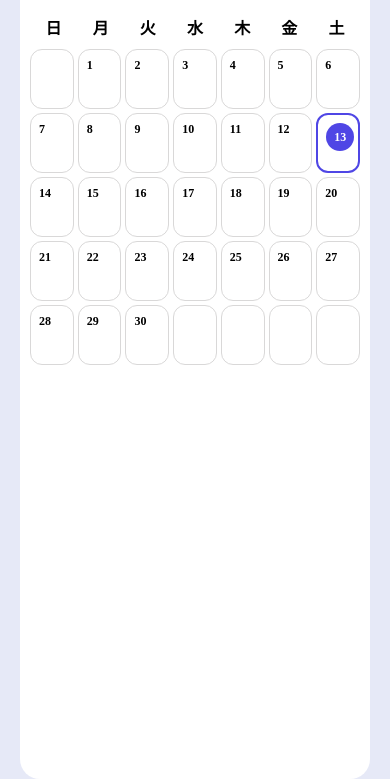
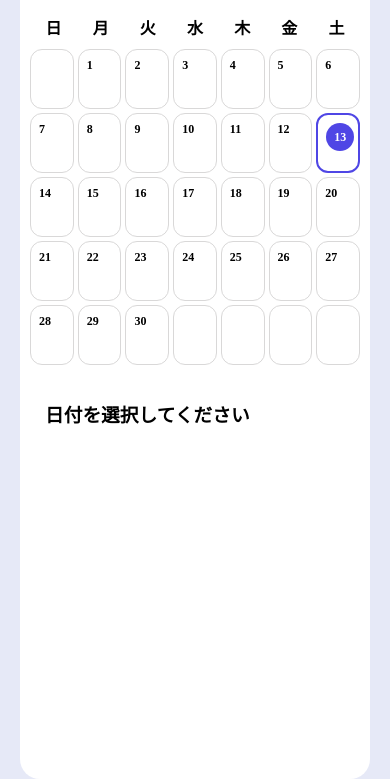
Before and after one commit to taiki-engineer/schedule-management-app, a plain HTML site: page index.html in a window 390 px wide. Shown: the part 158-937 px from the top of the page. Drawn offline with Linux system fonts and the light colour scheme.

Commit message:
スマホUI調節

```diff
--- a/index.html
+++ b/index.html
@@ -104,7 +104,15 @@
 
                 <div class="calender"></div>
 
-                <div class="schedule-list"></div>
+                <div class="mobile-schedule-section">
+
+                    <h3 class="selected-date-title">
+                        日付を選択してください
+                    </h3>
+
+                    <div class="schedule-list"></div>
+
+                </div>
 
 
             </main>
```
